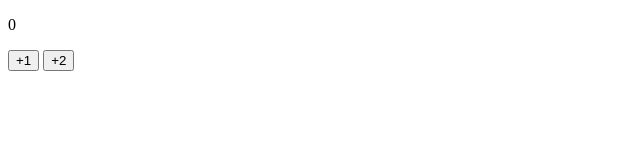
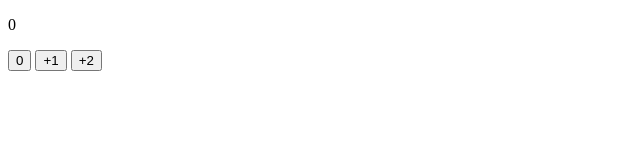
Before and after one commit to henrydaggett/hd, a plain HTML site: page jsSandbox/plusOne.html in a window 1280 px wide. Shown: the full height of the page, 0-640 px from the left. Drawn offline with Linux system fonts and the light colour scheme.

Commit message:
File Structure

```diff
--- a/js/plusOne.html
+++ b/jsSandbox/plusOne.html
@@ -5,6 +5,7 @@
 
 <body>
   <p id="number">0</p>
+  <button onclick="reset()">0</button>
   <button onclick="plusOne()">+1</button>
   <button onclick="plusTwo()">+2</button>
 </body>
@@ -17,6 +18,9 @@
     let num = Number(document.getElementById("number").innerHTML)
     document.getElementById("number").innerHTML = num + 2;
   }
+  function reset() {
+    document.getElementById("number").innerHTML = "0";
+  }
 </script>
 
 </html>
```
Also changed, not shown: jsSandbox/plusOne.js (renamed from js/plusOne.js), 1 other file.
